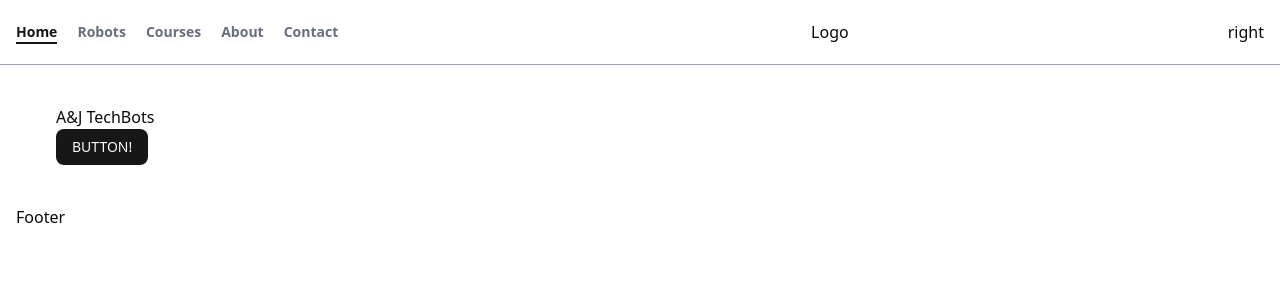
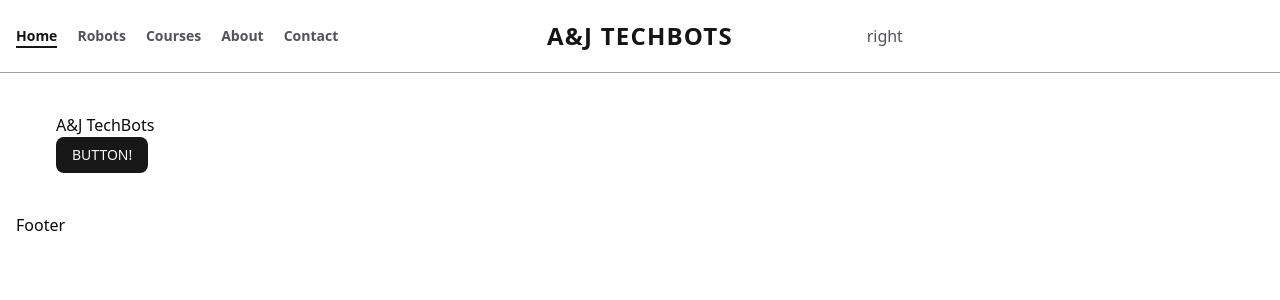
Before and after one commit to JeromeyDynamics/A-And-J-TechBots, a Next.js app: page / in a window 1280 px wide. Shown: the top 300 px of the page. Built offline with nearby package versions, Linux system fonts and the light colour scheme.

Commit message:
put logo in the middle and made the header stuff change position as the screen changes in width

```diff
--- a/app/globals.css
+++ b/app/globals.css
@@ -143,6 +143,6 @@
     @apply bg-background text-foreground;
   }
   .hover-effect {
-    @apply text-dark-text transition-all ease-in-out duration-300 cursor-pointer;
+    @apply transition-all ease-in-out duration-300 cursor-pointer;
   }
 }
--- a/components/Header.tsx
+++ b/components/Header.tsx
@@ -7,10 +7,16 @@ import "../app/globals.css"; // importing global styles
 const Header = () => {
     return (
         <header className = "border-b border-b-gray-400 py-5">
-            <Container className = "flex items-center justify-between gap-7 text-light-color">
+            <Container className = "flex items-center justify-between gap-7 text-light">
                 <HeaderMenu />
-                <Logo />
-                <div>right</div>
+                <div className = "w-auto md:w-1/3 flex items-center justify-center">
+                    <Logo>
+                        A&J TechBots
+                    </Logo>
+                </div>
+                <div className = "w-auto md:w-1/3 flex items-center justify-between gap-5">
+                    right
+                </div>
             </Container>
         </header>
     );
--- a/components/HeaderMenu.tsx
+++ b/components/HeaderMenu.tsx
@@ -10,7 +10,7 @@ const HeaderMenu = () => {
   const pathName = usePathname();
 
   return (
-    <div className="flex w-1/3 items-center gap-5 text-sm capitalize font-semibold">
+    <div className="hidden md:inline-flex w-1/3 items-center gap-5 text-sm capitalize font-semibold">
       {headerData.map((item) => (
         <Link
           key={item.title}
--- a/components/Logo.tsx
+++ b/components/Logo.tsx
@@ -1,7 +1,25 @@
+import { cn } from "@/lib/utils";
+import Link from "next/link";
 import React from "react";
 
-const Logo = () => {
-    return <div>Logo</div>;
+interface Props {
+    children:React.ReactNode;
+    className?:string;
+}
+
+const Logo = ({children, className}: Props) => {
+    return (
+        <Link className={className} href = {"/"}>
+            <h2
+                className = {cn(
+                    "text-2xl text-dark font-black tracking-wider uppercase",
+                    className
+                )}
+            >
+                {children}
+            </h2>
+        </Link>
+    );
 }
 
 export default Logo;
```
